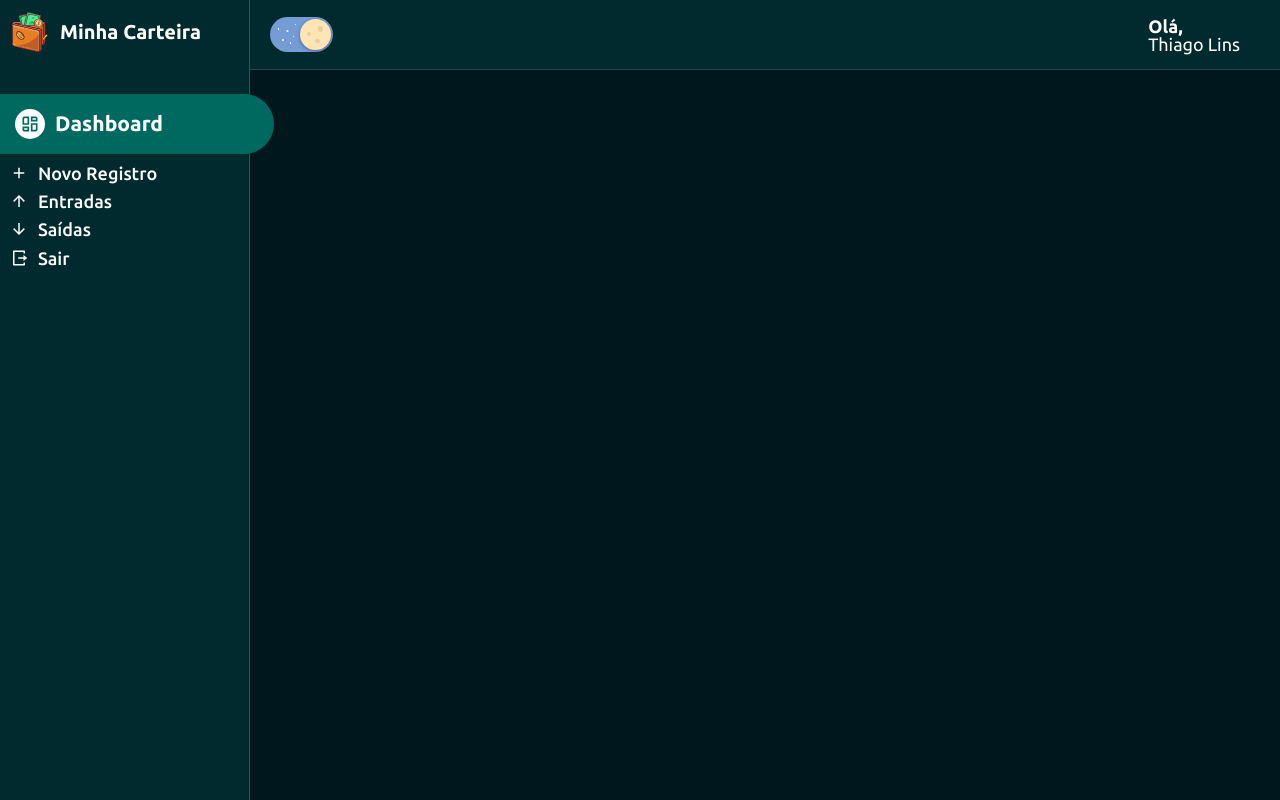
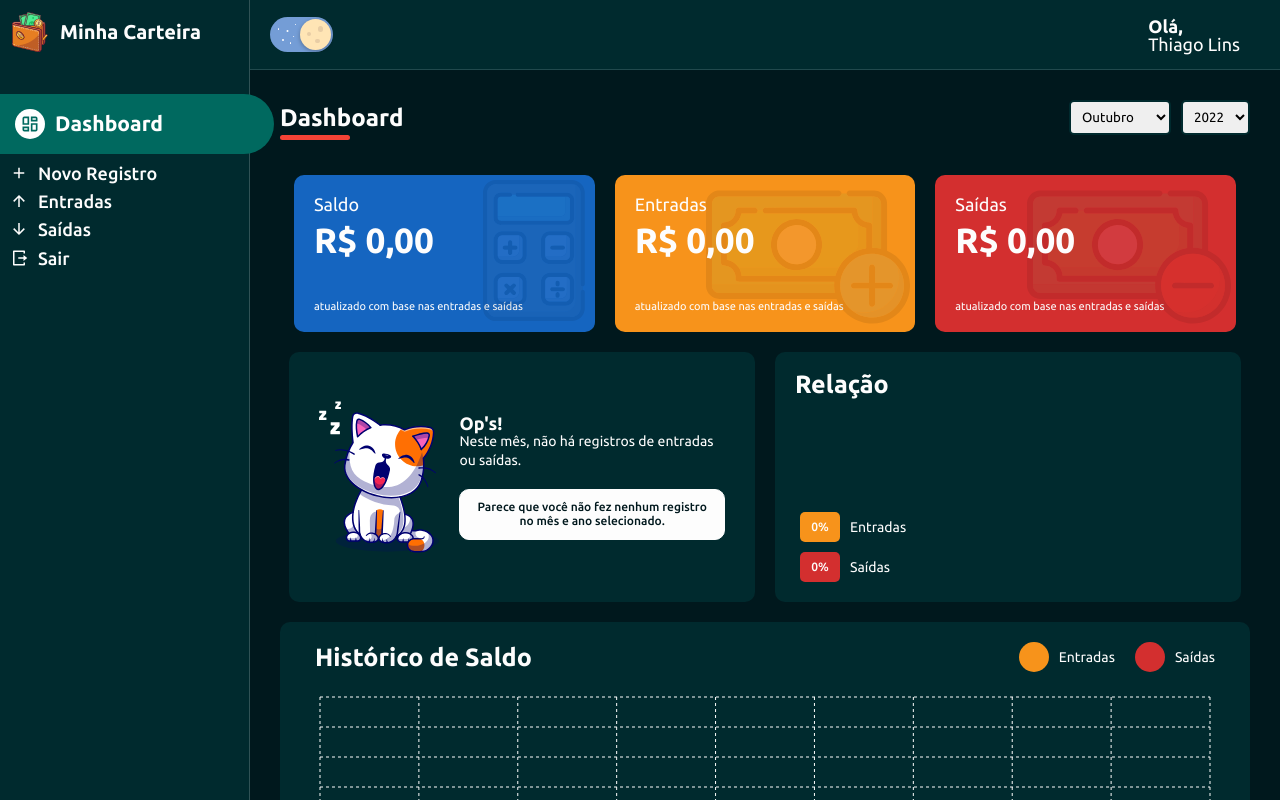
Before and after one commit to thiilins/minha-carteira, a React (Create React App) app: page /dashboard in a window 1280 px wide. Built offline with nearby package versions, Linux system fonts and the light colour scheme; sample sign-in values are in the browser's storage.

Commit message:
[Fix] Dashboard

```diff
--- a/src/pages/Dashboard/index.tsx
+++ b/src/pages/Dashboard/index.tsx
@@ -217,65 +217,64 @@ const Dashboard: React.FC = () => {
     ];
   }, [data.currentGains, theme.colors]);
   return (
-    // <PageContainer>
-    //   <ContentHeader title="Dashboard" lineColor="red">
-    //     <SelectInput
-    //       options={months}
-    //       onChange={({ currentTarget }) =>
-    //         setMonthSelected(+currentTarget.value)
-    //       }
-    //       value={monthSelected}
-    //     />
-    //     <SelectInput
-    //       options={years}
-    //       onChange={({ currentTarget }) =>
-    //         setYearSelected(+currentTarget.value)
-    //       }
-    //       value={yearSelected}
-    //     />
-    //   </ContentHeader>
-    //   <Content>
-    //     <WalletBox
-    //       title="Saldo"
-    //       color="info"
-    //       amount={data.total}
-    //       icon="dollar"
-    //       footerLabel="atualizado com base nas entradas e saídas"
-    //     />
-    //     <WalletBox
-    //       title="Entradas"
-    //       color="warning"
-    //       amount={data.gains}
-    //       icon="arrowUp"
-    //       footerLabel="atualizado com base nas entradas e saídas"
-    //     />
-    //     <WalletBox
-    //       title="Saídas"
-    //       color="error"
-    //       amount={data.expenses}
-    //       icon="arrowDown"
-    //       footerLabel="atualizado com base nas entradas e saídas"
-    //     />
-    //     <WalletStatus balance={data.total} entries={data.entries} />
-    //     <PieChartComponent data={relationsExpensesVersusGains} />
-    //     <HistoryBox
-    //       data={historyData}
-    //       year={yearSelected}
-    //       lineColorAmountEntry={theme.colors.warning}
-    //       lineColorAmountOutput={theme.colors.error}
-    //       strokeColor={theme.colors.primaryText}
-    //     />
-    //     <BarChartBox
-    //       title="Entradas"
-    //       data={relationGainsRecurrentVersusEventual}
-    //     />
-    //     <BarChartBox
-    //       title="Saídas"
-    //       data={relationExpensivesRecurrentVersusEventual}
-    //     />
-    //   </Content>
-    // </PageContainer>
-    <></>
+    <PageContainer>
+      <ContentHeader title="Dashboard" lineColor="red">
+        <SelectInput
+          options={months}
+          onChange={({ currentTarget }) =>
+            setMonthSelected(+currentTarget.value)
+          }
+          value={monthSelected}
+        />
+        <SelectInput
+          options={years}
+          onChange={({ currentTarget }) =>
+            setYearSelected(+currentTarget.value)
+          }
+          value={yearSelected}
+        />
+      </ContentHeader>
+      <Content>
+        <WalletBox
+          title="Saldo"
+          color="info"
+          amount={data.total}
+          icon="dollar"
+          footerLabel="atualizado com base nas entradas e saídas"
+        />
+        <WalletBox
+          title="Entradas"
+          color="warning"
+          amount={data.gains}
+          icon="arrowUp"
+          footerLabel="atualizado com base nas entradas e saídas"
+        />
+        <WalletBox
+          title="Saídas"
+          color="error"
+          amount={data.expenses}
+          icon="arrowDown"
+          footerLabel="atualizado com base nas entradas e saídas"
+        />
+        <WalletStatus balance={data.total} entries={data.entries} />
+        <PieChartComponent data={relationsExpensesVersusGains} />
+        <HistoryBox
+          data={historyData}
+          year={yearSelected}
+          lineColorAmountEntry={theme.colors.warning}
+          lineColorAmountOutput={theme.colors.error}
+          strokeColor={theme.colors.primaryText}
+        />
+        <BarChartBox
+          title="Entradas"
+          data={relationGainsRecurrentVersusEventual}
+        />
+        <BarChartBox
+          title="Saídas"
+          data={relationExpensivesRecurrentVersusEventual}
+        />
+      </Content>
+    </PageContainer>
   );
 };
 
```
